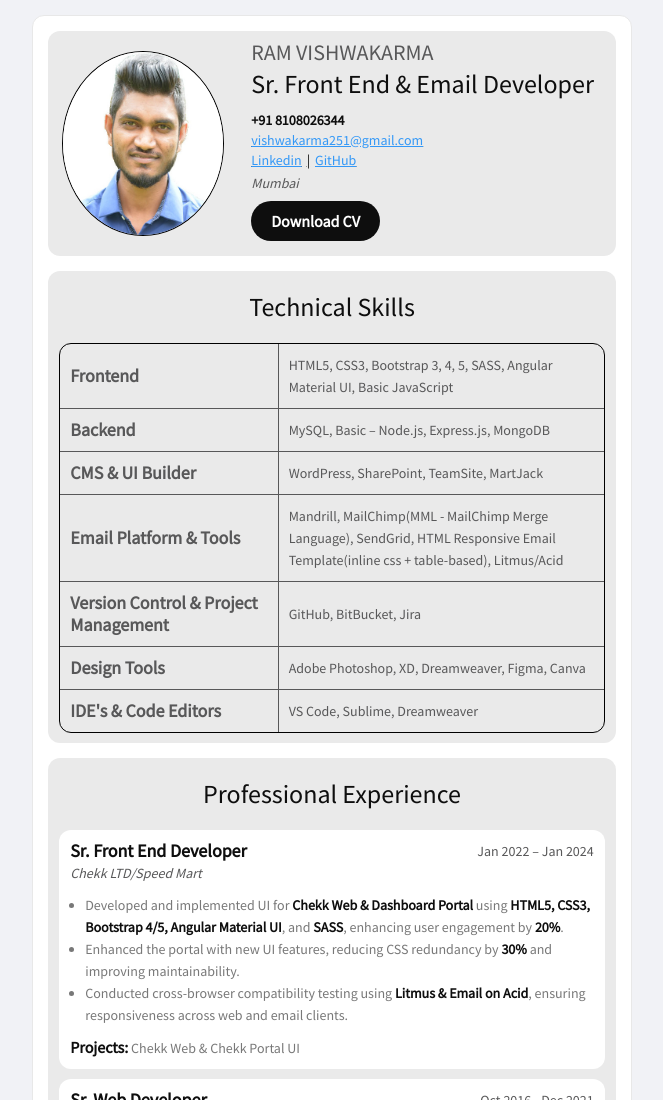
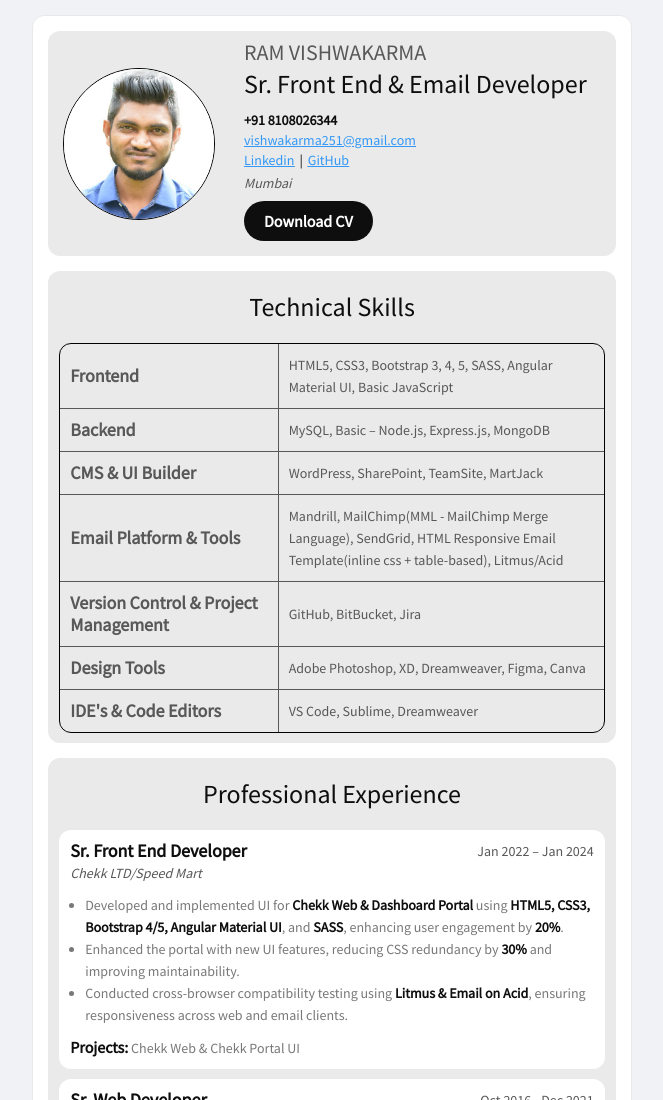
Before and after one commit to vishwakarma251/emailer-resume, a plain HTML site: page index.html in a window 1280 px wide. Shown: the top 1100 px of the page, without its empty margins (308-971 px from the left). Drawn offline with Linux system fonts and the light colour scheme.

Commit message:
Added the height and width for profile picture in the style tag

```diff
--- a/index.html
+++ b/index.html
@@ -71,6 +71,8 @@
       .profile-pic {
         border: 1px solid;
         border-radius: 50%;
+        height: 150px;
+        width: 150px;
         overflow: hidden;
         text-align: center;
       }
```
